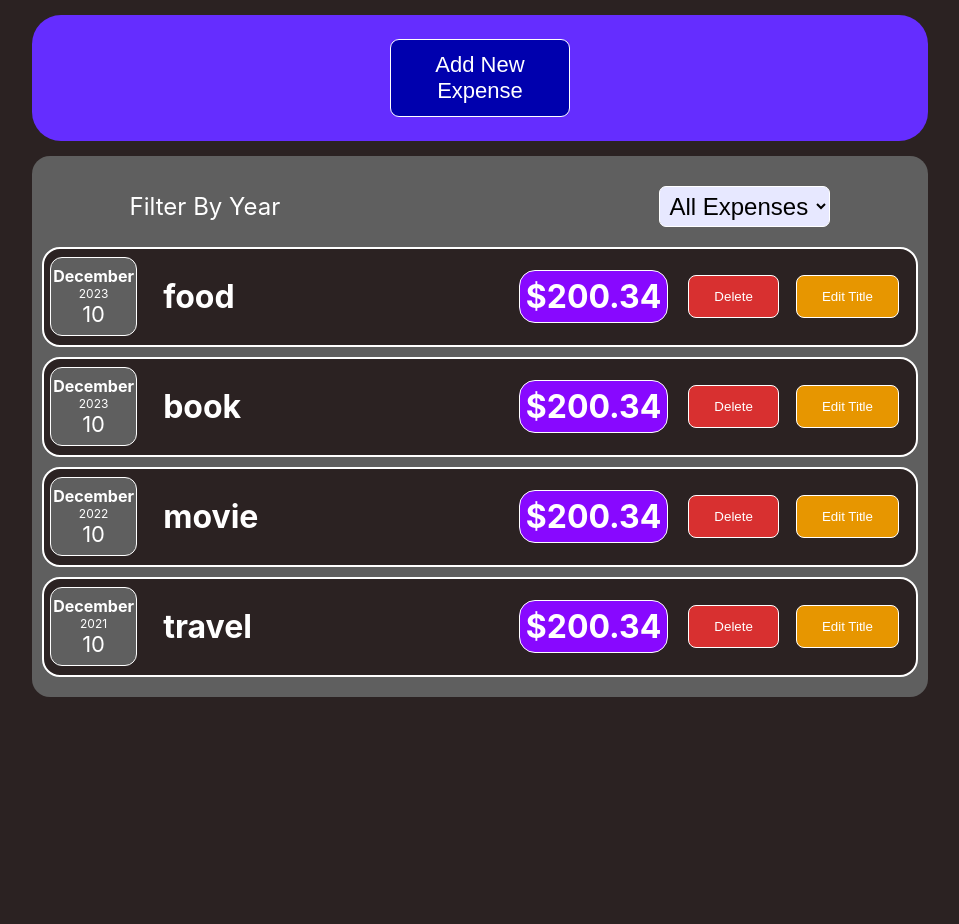
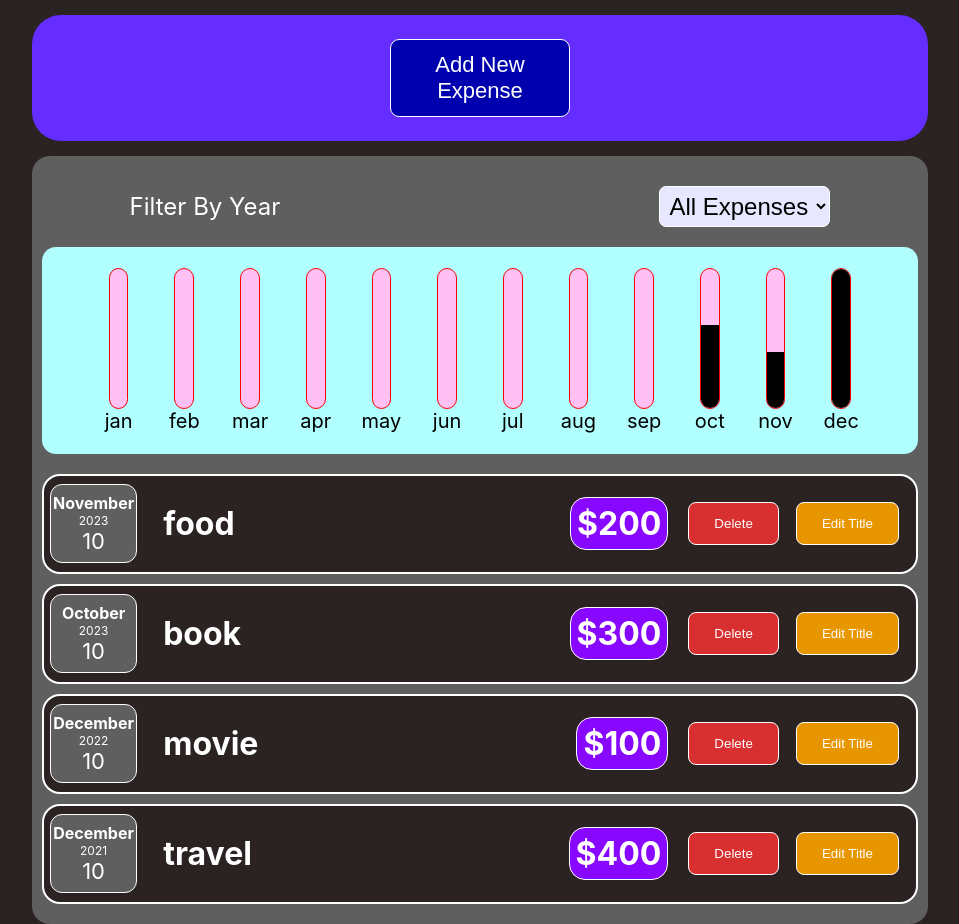
Before and after one commit to amant2904/React-Expense-tracker, a React (Create React App) app: page / in a window 1280 px wide. Shown: the whole page, without its empty margins (160-1119 px from the left). Before the commit the page ends 800 px from the top, so only its background shows below. Built offline with nearby package versions, Linux system fonts and the light colour scheme.

Commit message:
chart added

```diff
--- a/src/App.js
+++ b/src/App.js
@@ -4,33 +4,34 @@ import Card from './components/UI/Card.js';
 import ExpenseForm from './components/newExpense/ExpenseForm';
 import ExpenseFilter from './components/Expenses/ExpenseFilter';
 import ExpenseList from './components/Expenses/ExpenseList';
+import ExpenseChart from './components/Expenses/ExpenseChart';
 
 const App = () => {
 
   const [expenses, setExpenses] = useState([
     {
       id: Math.random(),
-      date: new Date(2023, 11, 10),
+      date: new Date(2023, 10, 10),
       title: "food",
-      amount: "200.34"
+      amount: "200"
     },
     {
       id: Math.random(),
-      date: new Date(2023, 11, 10),
+      date: new Date(2023, 9, 10),
       title: "book",
-      amount: "200.34"
+      amount: "300"
     },
     {
       id: Math.random(),
       date: new Date(2022, 11, 10),
       title: "movie",
-      amount: "200.34"
+      amount: "100"
     },
     {
       id: Math.random(),
       date: new Date(2021, 11, 10),
       title: "travel",
-      amount: "200.34"
+      amount: "400"
     },
   ]);
   // getting expense data from expenses Form
@@ -63,6 +64,7 @@ const App = () => {
       <ExpenseForm liftUpExpenseDataInApp={liftUpExpenseDataInApp_handler}></ExpenseForm>
       <Card className="expense_items">
         <ExpenseFilter selected={filter__value} liftUpValueInApp={liftUpFilterValue} />
+        <ExpenseChart expenseItems={expenses_filterByYear} />
         <ExpenseList allExpense={expenses_filterByYear} />
       </Card>
     </Card>
--- /dev/null
+++ b/src/components/Chart/Chart.css
@@ -0,0 +1,10 @@
+.chart{
+    height: 207px;
+    width: 90%;
+    /* background-color: #b1ffff; */
+    /* border: 1px solid red; */
+    margin: 20px auto;
+    display: flex;
+    align-items: center;
+    justify-content: space-around;
+}
--- /dev/null
+++ b/src/components/Chart/Chart.js
@@ -0,0 +1,18 @@
+import React from 'react'
+import ChartBar from './ChartBar'
+import "./Chart.css"
+
+export default function Chart(props) {
+    const allItemsValues = props.dataItems.map((expenseData) => {
+        return expenseData.value;
+    })
+    let maxAmount = Math.max(...allItemsValues);
+
+    return (
+        <div className='chart'>
+            {props.dataItems.map((items) => {
+                return <ChartBar key={Math.random()} value={items.value} maxValue={maxAmount} label={items.label} />
+            })}
+        </div>
+    )
+}
--- /dev/null
+++ b/src/components/Chart/ChartBar.css
@@ -0,0 +1,26 @@
+.chart-bar{
+    height: 80%;
+    width: 5%;
+    display: flex;
+    flex-direction: column;
+    align-items: center;
+    justify-content: center;
+}
+.inner{
+    height: 90%;
+    width: 50%;
+    background-color: #ffc1f3;
+    border: 1px solid red;
+    border-radius: 15px;
+    display: flex;
+    align-items: flex-end;
+    overflow: hidden;
+}
+.inner_fill{
+    background-color: black;
+    width: 100%;
+}
+.monthLabel{
+    color: black;
+    font-size: 20px;
+}
--- /dev/null
+++ b/src/components/Chart/ChartBar.js
@@ -0,0 +1,14 @@
+import React from 'react'
+import "./ChartBar.css"
+
+export default function ChartBar(props) {
+    const calculated_height = Math.round((props.value / props.maxValue) * 100) + "%";
+    return (
+        <div className='chart-bar'>
+            <div className="inner">
+                <div className="inner_fill" style={{ height: calculated_height }}></div>
+            </div>
+            <div className="monthLabel">{props.label}</div>
+        </div>
+    )
+}
--- /dev/null
+++ b/src/components/Expenses/ExpenseChart.css
@@ -0,0 +1,4 @@
+.expense-chart{
+    background-color: #b1ffff;
+    border-radius: 14px;
+}
--- /dev/null
+++ b/src/components/Expenses/ExpenseChart.js
@@ -0,0 +1,29 @@
+import React from 'react'
+import Chart from '../Chart/Chart'
+import './ExpenseChart.css'
+
+export default function ExpenseChart(props) {
+    const expenseData = [
+        { label: "jan", value: 0 },
+        { label: "feb", value: 0 },
+        { label: "mar", value: 0 },
+        { label: "apr", value: 0 },
+        { label: "may", value: 0 },
+        { label: "jun", value: 0 },
+        { label: "jul", value: 0 },
+        { label: "aug", value: 0 },
+        { label: "sep", value: 0 },
+        { label: "oct", value: 0 },
+        { label: "nov", value: 0 },
+        { label: "dec", value: 0 }
+    ]
+    for (let i of props.expenseItems()) {
+        let focusMonth = i.date.getMonth();
+        expenseData[focusMonth].value += parseInt(i.amount);
+    }
+    return (
+        <div className='expense-chart'>
+            <Chart dataItems={expenseData} />
+        </div>
+    )
+}
```
